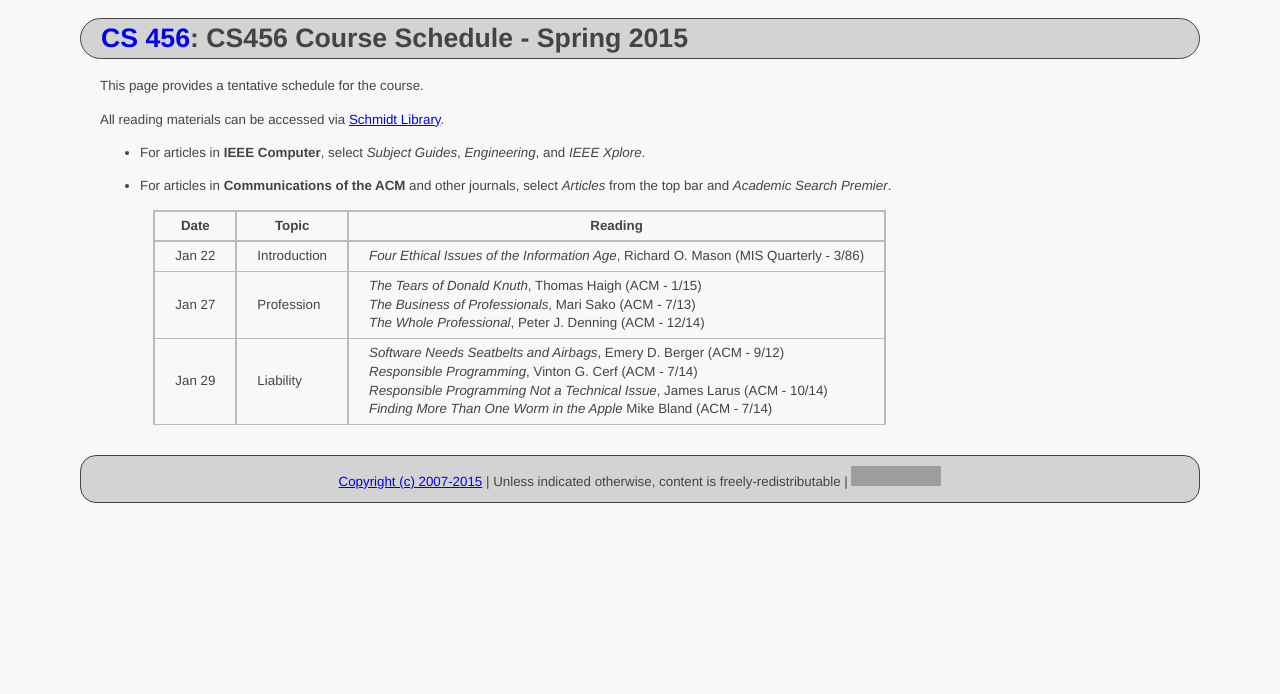
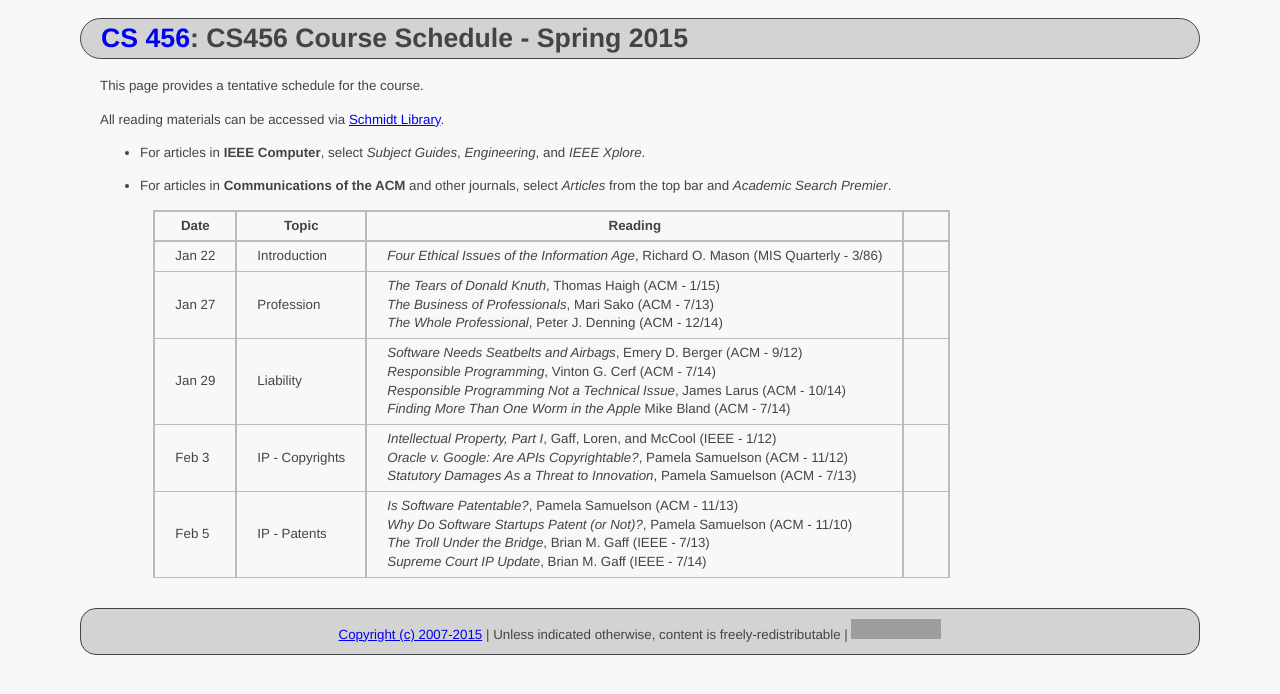
Before and after one commit to ycpcs/cs456-spring2015, a Jekyll site: the page built from schedule/index.md, in a window 1280 px wide. Shown: the top 694 px of the page. Built offline with Jekyll 4.4.1, drawn with Linux system fonts in a browser that asks for light colours; Markdown is read by kramdown in place of the engine named in the settings; grey boxes are pictures that could not be loaded.

Commit message:
add patent articles
add articles on IP patents

```diff
--- a/schedule/index.md
+++ b/schedule/index.md
@@ -12,8 +12,10 @@ All reading materials can be accessed via [Schmidt Library](http://library.ycp.e
 -   For articles in **Communications of the ACM** and other journals, select *Articles* from the top bar and *Academic Search Premier*.
 
 
->  Date   |      Topic     |                                    Reading                                             |
-> ------- | -------------- | -------------------------------------------------------------------------------------- |
-> Jan 22  | Introduction   | *Four Ethical Issues of the Information Age*, Richard O. Mason (MIS Quarterly - 3/86)  |
-> Jan 27  | Profession     | *The Tears of Donald Knuth*, Thomas Haigh (ACM - 1/15) <br /> *The Business of Professionals*, Mari Sako (ACM - 7/13) <br /> *The Whole Professional*, Peter J. Denning (ACM - 12/14) |
-> Jan 29  | Liability      | *Software Needs Seatbelts and Airbags*, Emery D. Berger (ACM - 9/12) <br /> *Responsible Programming*, Vinton G. Cerf (ACM - 7/14) <br /> *Responsible Programming Not a Technical Issue*, James Larus (ACM - 10/14) <br /> *Finding More Than One Worm in the Apple* Mike Bland (ACM - 7/14) |
+>  Date   |      Topic      |                                    Reading                                             |
+> ------- | --------------  | -------------------------------------------------------------------------------------- |
+> Jan 22  | Introduction    | *Four Ethical Issues of the Information Age*, Richard O. Mason (MIS Quarterly - 3/86)  |
+> Jan 27  | Profession      | *The Tears of Donald Knuth*, Thomas Haigh (ACM - 1/15) <br /> *The Business of Professionals*, Mari Sako (ACM - 7/13) <br /> *The Whole Professional*, Peter J. Denning (ACM - 12/14) |
+> Jan 29  | Liability       | *Software Needs Seatbelts and Airbags*, Emery D. Berger (ACM - 9/12) <br /> *Responsible Programming*, Vinton G. Cerf (ACM - 7/14) <br /> *Responsible Programming Not a Technical Issue*, James Larus (ACM - 10/14) <br /> *Finding More Than One Worm in the Apple* Mike Bland (ACM - 7/14) |
+> Feb 3   | IP - Copyrights | *Intellectual Property, Part I*, Gaff, Loren, and McCool (IEEE - 1/12) <br /> *Oracle v. Google: Are APIs Copyrightable?*, Pamela Samuelson (ACM - 11/12) <br /> *Statutory Damages As a Threat to Innovation*, Pamela Samuelson (ACM - 7/13) |
+> Feb 5   | IP - Patents    | *Is Software Patentable?*, Pamela Samuelson (ACM - 11/13) <br /> *Why Do Software Startups Patent (or Not)?*, Pamela Samuelson (ACM - 11/10) <br/> *The Troll Under the Bridge*, Brian M. Gaff (IEEE - 7/13) <br /> *Supreme Court IP Update*, Brian M. Gaff (IEEE - 7/14) |                                                    |
```
